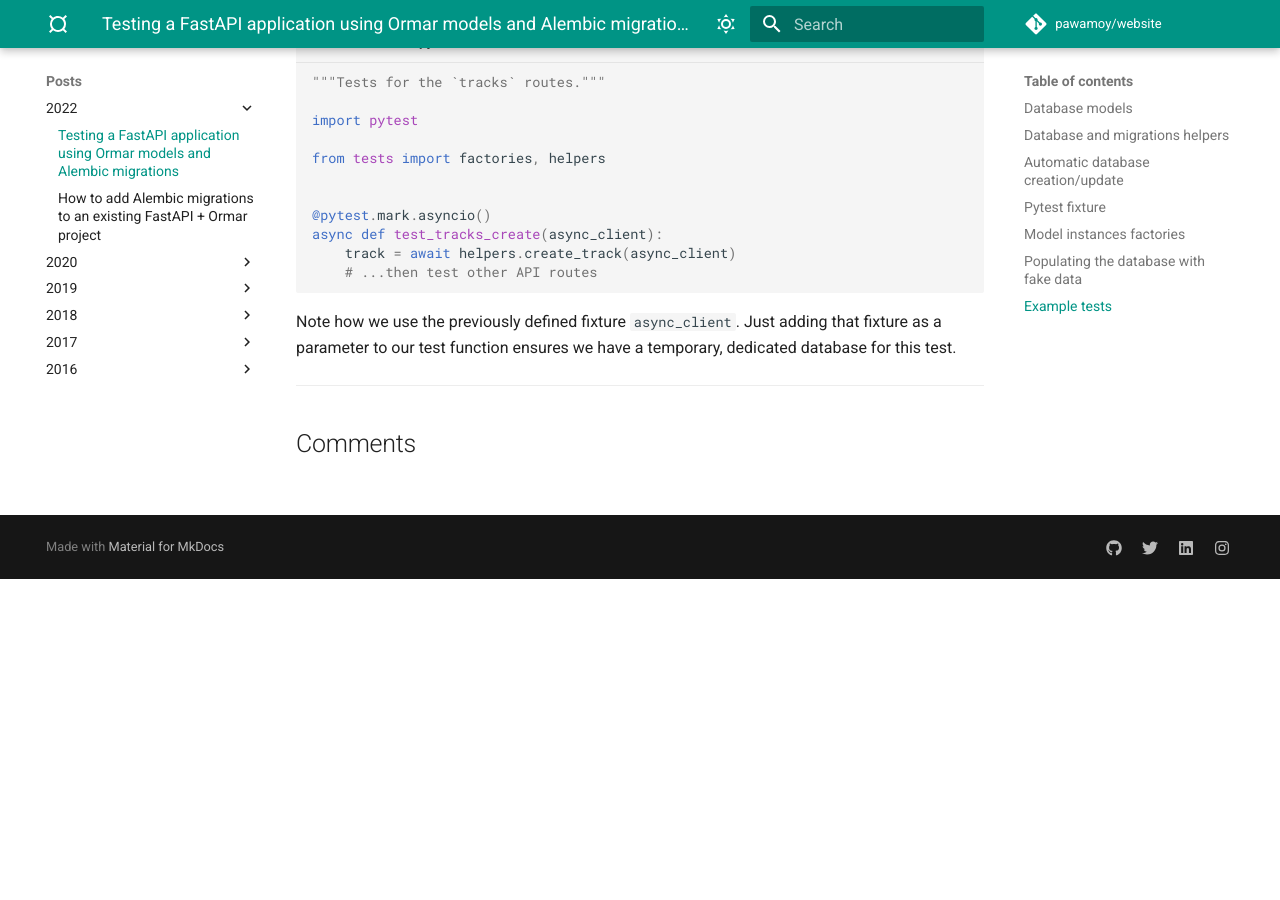
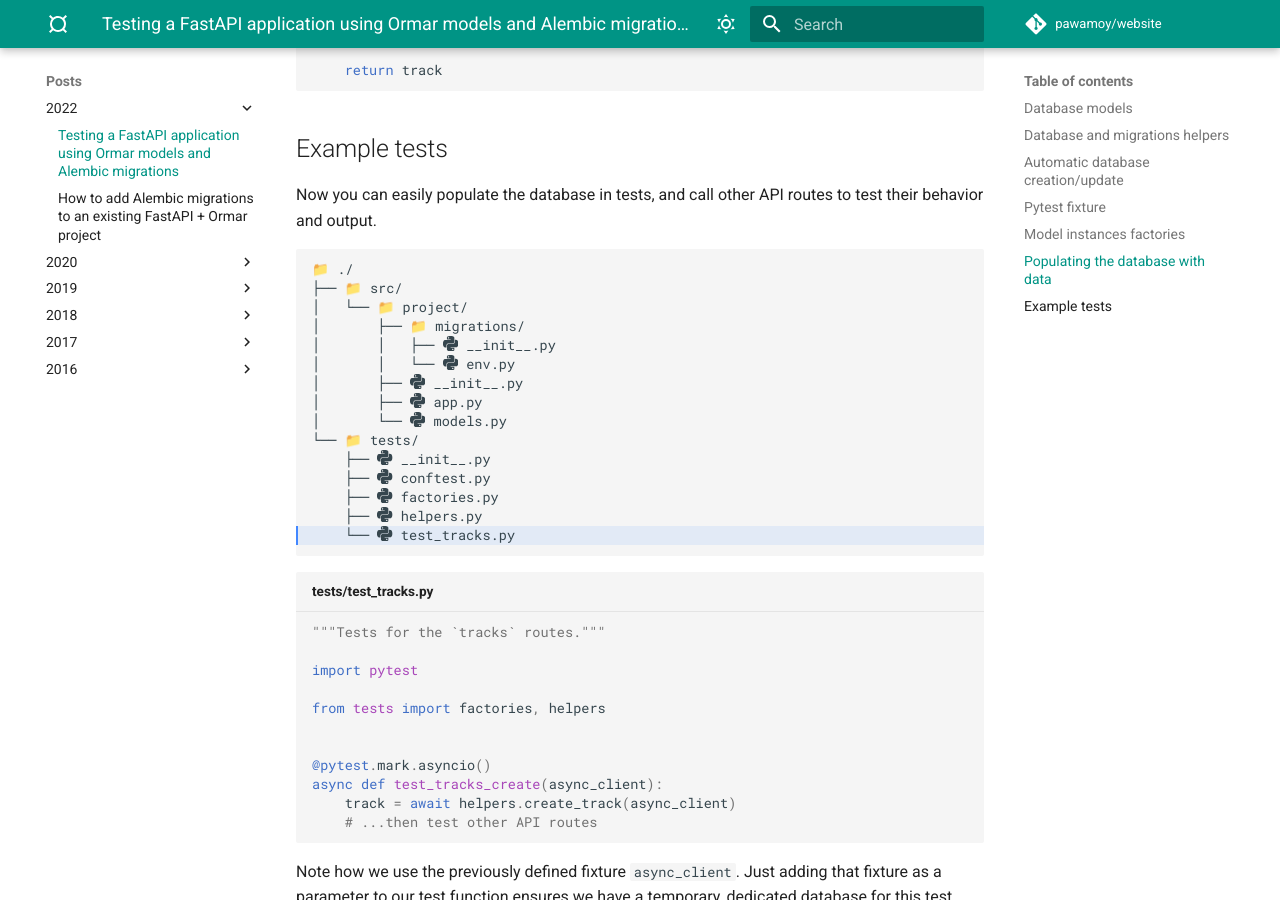
Before and after one commit to pawamoy/website, an MkDocs documentation site: the page built from docs/posts/testing-fastapi-ormar-alembic-apps.md, in a window 1280 px wide and 900 px high, scrolled down 10918 px. Built offline with MkDocs 1.6.1 and Material for MkDocs 9.7.7, drawn with Linux system fonts in a browser that asks for light colours; comment, search, counter and statistics services are not loaded; before the commit the page ends 11497 px from its top, so only the background shows below that; some of the changed text lies outside the part shown.

Commit message:
Add fs trees in latest post

````diff
--- a/docs/posts/testing-fastapi-ormar-alembic-apps.md
+++ b/docs/posts/testing-fastapi-ormar-alembic-apps.md
@@ -78,7 +78,7 @@
 Now lets create helpers to easily (re)create, update (migrate) or stamp the database.
 We will put everything that is related to migrations in a migrations subpackage:
 
-```tree hl_lines="5"
+```tree hl_lines="4 5"
 ./
     src/
         project/
@@ -234,6 +234,19 @@
 
 Now, lets configure our FastAPI app so that the database is automatically
 created or updated every time we run our app (using [uvicorn](https://www.uvicorn.org/) for example):
+
+```tree hl_lines="8"
+./
+    src/
+        project/
+            migrations/
+                __init__.py
+                env.py
+            __init__.py
+            app.py
+            models.py
+    tests/
+```
 
 ```python title="src/project/app.py"
 """FastAPI application."""
@@ -431,7 +444,7 @@
 You could also use [Faker](https://pypi.org/project/Faker/)
 to set more relevant default values to your instances attributes.
 
-## Populating the database with fake data
+## Populating the database with data
 
 Creating instances is nice, but they are not magically inserted in the database for us.
 Since instances are Ormar model instances, we could technically use the `save()` method
@@ -522,6 +535,24 @@
 Now you can easily populate the database in tests,
 and call other API routes to test their behavior and output.
 
+```.tree hl_lines="15"
+./
+    src/
+        project/
+            migrations/
+                __init__.py
+                env.py
+            __init__.py
+            app.py
+            models.py
+    tests/
+        __init__.py
+        conftest.py
+        factories.py
+        helpers.py
+        test_tracks.py
+```
+
 ```python title="tests/test_tracks.py"
 """Tests for the `tracks` routes."""
 
````
